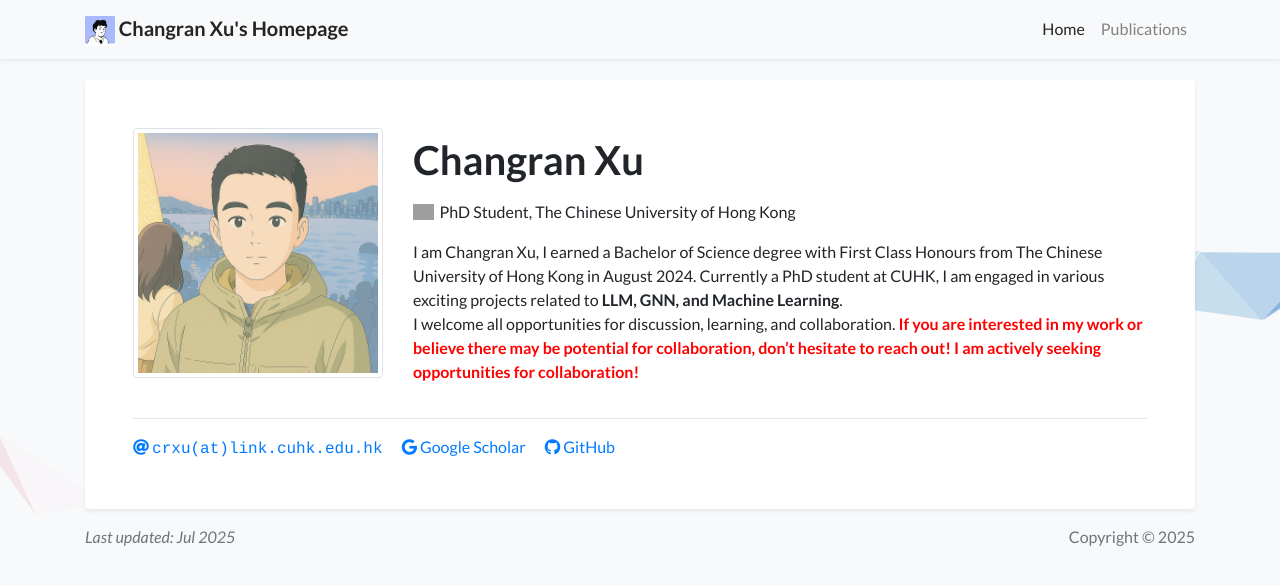
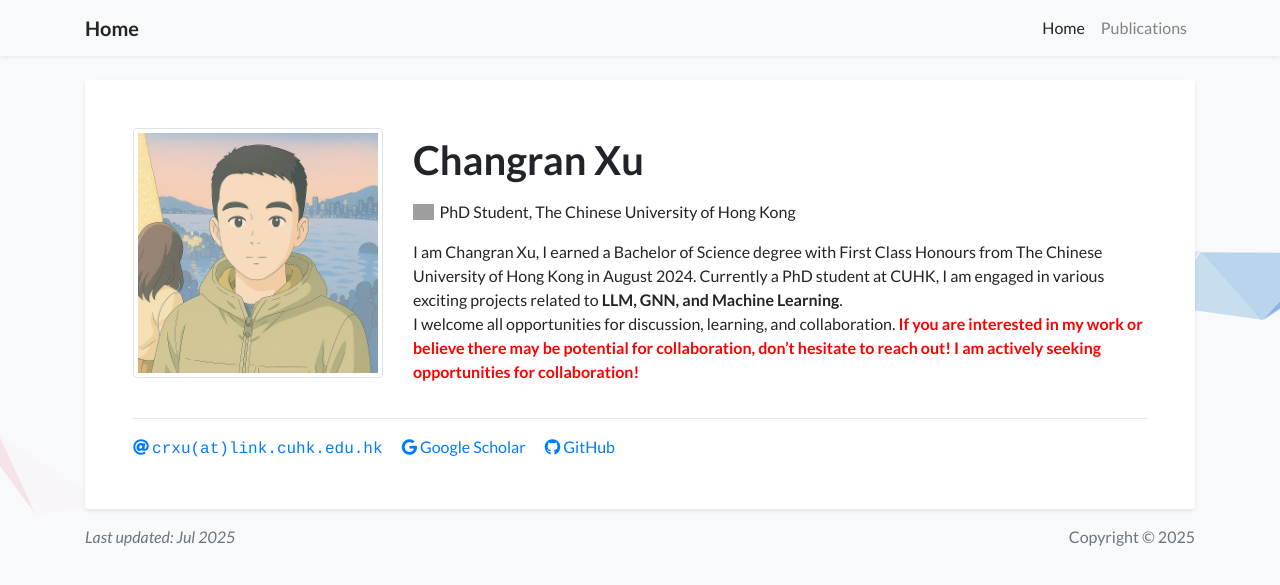
Before and after one commit to ChangranXU/changranxu.github.io, a Jekyll site: the page built from index.html, in a window 1280 px wide. Shown: the top 585 px of the page. Built offline with Jekyll 4.4.1, drawn with Linux system fonts in a browser that asks for light colours; a style sheet for code colours, icons or effects is not loaded; grey boxes are pictures that could not be loaded.

Commit message:
Update navbar.html

```diff
--- a/_includes/navbar.html
+++ b/_includes/navbar.html
@@ -1,6 +1,6 @@
 <nav class="navbar navbar-expand-sm navbar-light bg-light fixed-top mb-5 shadow-sm">
     <div class="container">
-        <a class="navbar-brand"><strong>{{site.data.profile.navbar_name}}</strong></a>
+        <a class="navbar-brand"><strong>{{page.navbar_name}}</strong></a>
         <button class="navbar-toggler" type="button" data-toggle="collapse" data-target="#navbarResponsive" aria-controls="navbarResponsive" aria-expanded="false" aria-label="Toggle navigation">
             <span class="navbar-toggler-icon"></span>
         </button>
```
